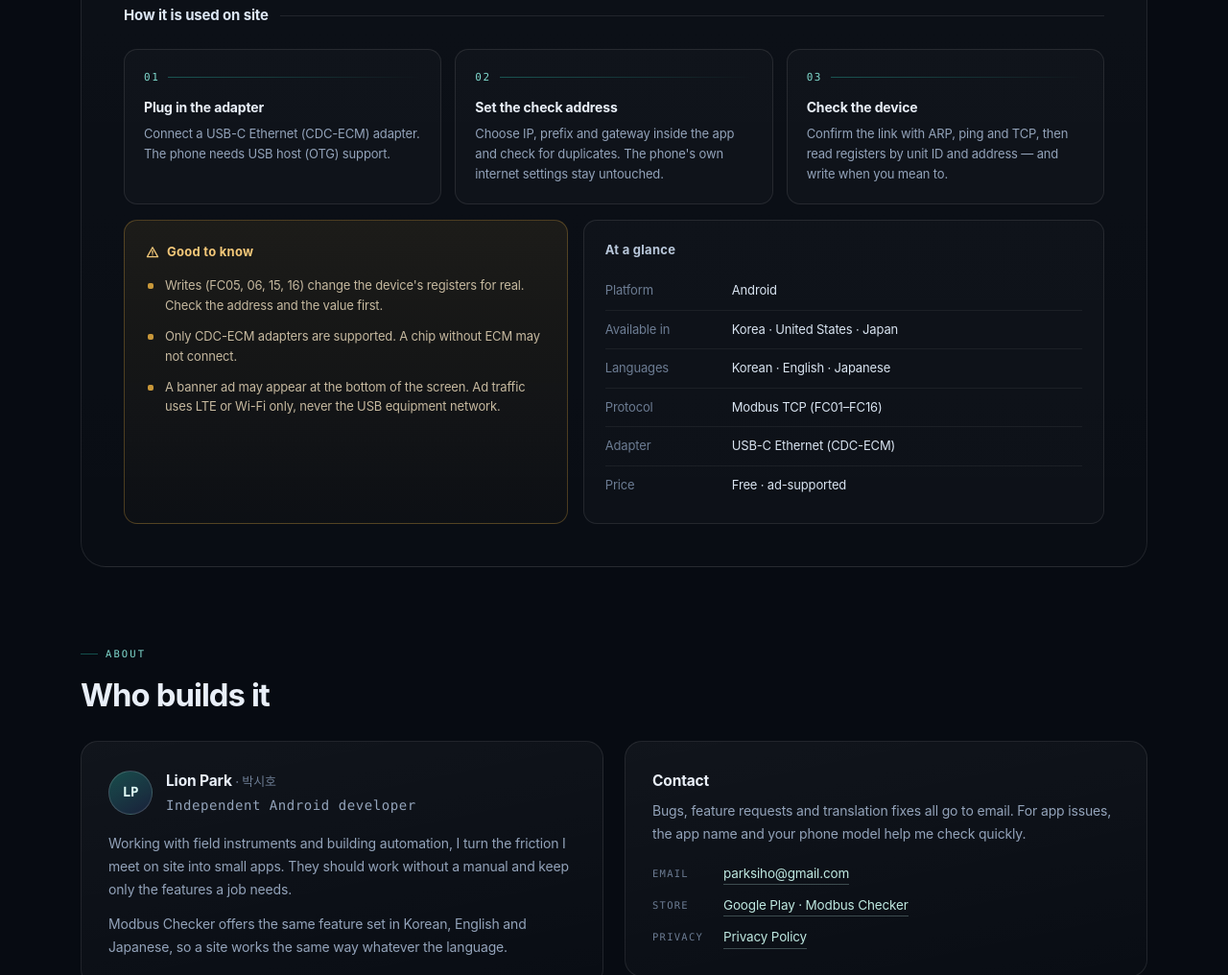
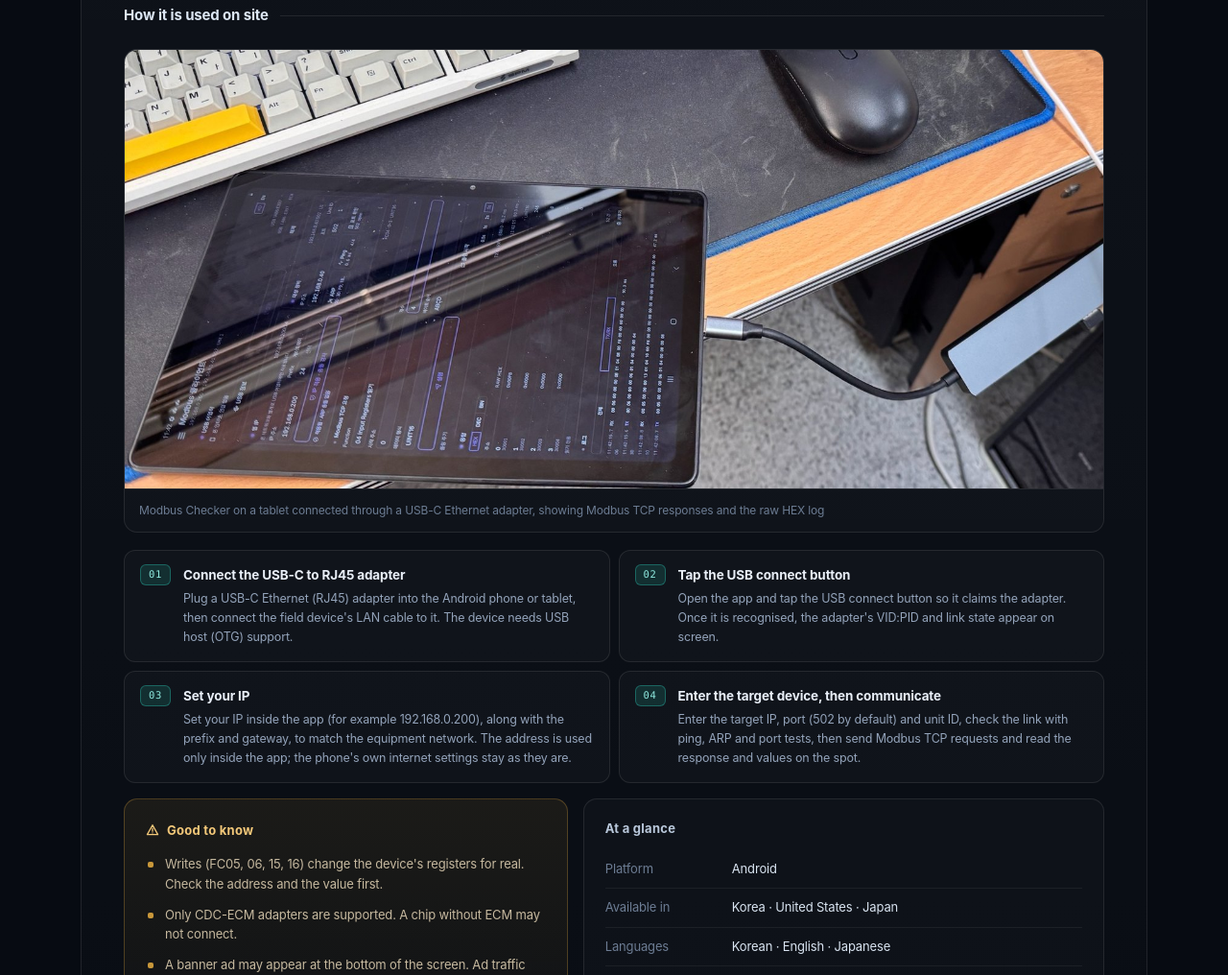
Before and after one commit to parksiho/parksiho.github.io, a plain HTML site: page index.html in a window 1280 px wide. Shown: the part 2440-3456 px from the top of the page at 96% size. Drawn offline with Linux system fonts and the light colour scheme.

Commit message:
Add real setup photo and 4-step usage guide

```diff
--- a/index.html
+++ b/index.html
@@ -417,18 +417,32 @@
   .feat h4{margin:0 0 7px;font-size:14px;font-weight:650;letter-spacing:-.01em}
   .feat p{margin:0;font-size:13px;color:var(--muted);line-height:1.62}
 
-  .steps{display:grid;grid-template-columns:repeat(3,1fr);gap:14px;counter-reset:s}
-  .step{
-    position:relative;padding:20px 20px 20px 20px;border-radius:14px;
-    border:1px solid var(--line);background:rgba(255,255,255,.02);
+  .how-grid{display:grid;grid-template-columns:1fr;gap:18px}
+  .shot{
+    margin:0;border:1px solid var(--line);border-radius:14px;overflow:hidden;
+    background:rgba(255,255,255,.02);
   }
-  .step .num{
-    font-family:var(--mono);font-size:11px;letter-spacing:.14em;color:#7FD8CD;
-    display:flex;align-items:center;gap:9px;margin-bottom:10px;
+  .shot picture{display:block}
+  .shot img{display:block;width:100%;height:auto;aspect-ratio:1600/718;object-fit:cover;background:#0A101B}
+  .shot figcaption{
+    padding:12px 15px;border-top:1px solid var(--line);
+    font-size:12px;color:var(--muted-2);line-height:1.6;
   }
-  .step .num::after{content:"";flex:1;height:1px;background:linear-gradient(90deg,var(--accent-line),transparent)}
-  .step h4{margin:0 0 6px;font-size:14px;font-weight:650}
-  .step p{margin:0;font-size:13px;color:var(--muted);line-height:1.62}
+  .steps-list{list-style:none;margin:0;padding:0;display:grid;grid-template-columns:1fr 1fr;gap:9px}
+  .step-row{
+    display:grid;grid-template-columns:32px 1fr;gap:13px;align-items:start;
+    padding:14px 16px;border-radius:12px;
+    border:1px solid var(--line);background:rgba(255,255,255,.022);
+    transition:border-color .2s,background .2s;
+  }
+  .step-row:hover{border-color:var(--accent-line);background:rgba(45,212,191,.045)}
+  .step-row .num{
+    font-family:var(--mono);font-size:10.5px;letter-spacing:.06em;color:#8FEADF;
+    height:22px;display:grid;place-items:center;border-radius:6px;
+    border:1px solid var(--accent-line);background:var(--accent-soft);
+  }
+  .step-row h4{margin:0 0 4px;font-size:13.5px;font-weight:650;letter-spacing:-.01em}
+  .step-row p{margin:0;font-size:12.5px;color:var(--muted);line-height:1.62}
 
   .info-grid{display:grid;grid-template-columns:.92fr 1.08fr;gap:16px;margin-top:16px}
   .caution{
@@ -496,7 +510,9 @@
     .spot-head{grid-template-columns:1fr;gap:28px}
     .mini-phone{display:none}
     .feat-grid{grid-template-columns:repeat(2,1fr)}
-    .steps{grid-template-columns:1fr}
+    .how-grid{grid-template-columns:1fr}
+    .steps-list{grid-template-columns:1fr}
+    .shot img{aspect-ratio:1200/752}
     .info-grid{grid-template-columns:1fr}
     .about-grid{grid-template-columns:1fr}
     .float.f1{right:0}
@@ -687,7 +703,18 @@
           <div class="feat-grid" id="featGrid"></div>
 
           <div class="subhead"><h3 data-i18n="spot.howTitle">현장에서 쓰는 순서</h3><span class="rule" aria-hidden="true"></span></div>
-          <div class="steps" id="stepGrid"></div>
+          <div class="how-grid">
+            <figure class="shot">
+              <picture>
+                <source media="(min-width:761px)" srcset="assets/modbus-checker-setup.jpg">
+                <img src="assets/modbus-checker-setup-mobile.jpg" loading="lazy" decoding="async"
+                     alt="USB-C 이더넷 어댑터를 연결한 안드로이드 태블릿에서 모드버스 체커를 실행한 실제 사진"
+                     data-i18n-alt="spot.shotAlt">
+              </picture>
+              <figcaption data-i18n="spot.shotCaption">USB-C 이더넷 어댑터를 연결한 태블릿에서 Modbus TCP 응답과 원시 HEX 로그를 확인하는 모습</figcaption>
+            </figure>
+            <ol class="steps-list" id="stepGrid"></ol>
+          </div>
 
           <div class="info-grid">
             <div class="caution">
@@ -794,6 +821,8 @@ const STR = {
     "spot.lead": "노트북과 케이블을 꺼내지 않아도 됩니다. 폰과 USB-C 이더넷 어댑터로 장비에 붙어 링크를 확인하고, 레지스터를 읽고, 필요하면 씁니다.",
     "spot.featuresTitle": "할 수 있는 일",
     "spot.howTitle": "현장에서 쓰는 순서",
+    "spot.shotCaption": "USB-C 이더넷 어댑터를 연결한 태블릿에서 Modbus TCP 응답과 원시 HEX 로그를 확인하는 모습",
+    "spot.shotAlt": "USB-C 이더넷 어댑터를 연결한 안드로이드 태블릿에서 모드버스 체커를 실행한 실제 사진",
     "spot.cautionsTitle": "알아 둘 점",
     "spot.specsTitle": "한눈에 보기",
     "card.play": "Google Play",
@@ -843,6 +872,8 @@ const STR = {
     "spot.lead": "No laptop to open, no extra cable. Attach the phone through a USB-C Ethernet adapter, confirm the link, read the registers, and write only when you mean to.",
     "spot.featuresTitle": "What it does",
     "spot.howTitle": "How it is used on site",
+    "spot.shotCaption": "Modbus Checker on a tablet connected through a USB-C Ethernet adapter, showing Modbus TCP responses and the raw HEX log",
+    "spot.shotAlt": "A real photo of Modbus Checker running on an Android tablet connected to a USB-C Ethernet adapter",
     "spot.cautionsTitle": "Good to know",
     "spot.specsTitle": "At a glance",
     "card.play": "Google Play",
@@ -892,6 +923,8 @@ const STR = {
     "spot.lead": "ノート PC も余分なケーブルも要りません。スマホと USB-C イーサネットアダプターで機器につなぎ、リンクを確認し、レジスタを読む。書き込みは必要なときだけ。",
     "spot.featuresTitle": "できること",
     "spot.howTitle": "現場での使い方",
+    "spot.shotCaption": "USB-C イーサネットアダプター経由でタブレット上の Modbus Checker が Modbus TCP の応答と生の HEX ログを表示している様子",
+    "spot.shotAlt": "USB-C イーサネットアダプターを接続した Android タブレットで Modbus Checker を実行している実際の写真",
     "spot.cautionsTitle": "ご注意",
     "spot.specsTitle": "概要",
     "card.play": "Google Play",
@@ -1009,27 +1042,35 @@ const FEATURES = [
 
 const STEPS = [
   {
-    title: { ko: "어댑터 연결", en: "Plug in the adapter", ja: "アダプターを接続" },
+    title: { ko: "USB-C to RJ45 컨버터 연결", en: "Connect the USB-C to RJ45 adapter", ja: "USB-C to RJ45 アダプターを接続" },
     body: {
-      ko: "USB-C 이더넷(CDC-ECM) 어댑터를 폰에 연결합니다. USB 호스트(OTG)를 지원하는 폰이 필요합니다.",
-      en: "Connect a USB-C Ethernet (CDC-ECM) adapter. The phone needs USB host (OTG) support.",
-      ja: "USB-C イーサネット（CDC-ECM）アダプターをスマホに接続します。USB ホスト（OTG）対応の端末が必要です。"
+      ko: "안드로이드 폰이나 태블릿에 USB-C 이더넷(RJ45) 어댑터를 연결하고, 어댑터에 현장 장비의 랜선을 꽂습니다. USB 호스트(OTG)를 지원하는 기기여야 합니다.",
+      en: "Plug a USB-C Ethernet (RJ45) adapter into the Android phone or tablet, then connect the field device's LAN cable to it. The device needs USB host (OTG) support.",
+      ja: "Android スマホ／タブレットに USB-C イーサネット（RJ45）アダプターを接続し、アダプターに現場機器の LAN ケーブルを挿します。USB ホスト（OTG）対応の端末が必要です。"
     }
   },
   {
-    title: { ko: "점검 주소 설정", en: "Set the check address", ja: "点検用アドレスを設定" },
+    title: { ko: "앱에서 [USB 연결] 클릭", en: "Tap the USB connect button", ja: "アプリで［USB 接続］をタップ" },
     body: {
-      ko: "앱 안에서 IP·프리픽스·게이트웨이를 정하고 IP 충돌을 확인합니다. 폰의 인터넷 설정은 건드리지 않습니다.",
-      en: "Choose IP, prefix and gateway inside the app and check for duplicates. The phone's own internet settings stay untouched.",
-      ja: "アプリ内で IP・プレフィックス・ゲートウェイを決め、IP の重複を確認します。スマホ自体のインターネット設定には触れません。"
+      ko: "앱을 실행한 뒤 화면의 [USB 연결]을 눌러 어댑터를 인식시킵니다. 인식되면 어댑터 정보(VID:PID)와 링크 상태가 표시됩니다.",
+      en: "Open the app and tap the USB connect button so it claims the adapter. Once it is recognised, the adapter's VID:PID and link state appear on screen.",
+      ja: "アプリを起動し、画面の［USB 接続］を押してアダプターを認識させます。認識されるとアダプターの VID:PID とリンク状態が表示されます。"
     }
   },
   {
-    title: { ko: "장비 점검", en: "Check the device", ja: "機器を点検" },
+    title: { ko: "내 IP 설정", en: "Set your IP", ja: "自分の IP を設定" },
     body: {
-      ko: "ARP·Ping·TCP로 연결을 확인한 뒤 Unit ID와 주소로 레지스터를 읽고, 필요하면 씁니다.",
-      en: "Confirm the link with ARP, ping and TCP, then read registers by unit ID and address — and write when you mean to.",
-      ja: "ARP・Ping・TCP で接続を確認し、ユニット ID とアドレスでレジスタを読み書きします。"
+      ko: "장비망에 맞춰 앱 안에서 내 IP(예: 192.168.0.200), 프리픽스, 게이트웨이를 설정합니다. 이 주소는 앱 안에서만 쓰이고 폰의 인터넷 설정은 그대로 둡니다.",
+      en: "Set your IP inside the app (for example 192.168.0.200), along with the prefix and gateway, to match the equipment network. The address is used only inside the app; the phone's own internet settings stay as they are.",
+      ja: "機器ネットワークに合わせて、アプリ内で自分の IP（例：192.168.0.200）、プレフィックス、ゲートウェイを設定します。このアドレスはアプリ内だけで使い、スマホ自体のインターネット設定は変更しません。"
+    }
+  },
+  {
+    title: { ko: "상대 장비 정보 입력 후 통신", en: "Enter the target device, then communicate", ja: "相手機器を入力して通信" },
+    body: {
+      ko: "상대 장비 IP, 포트(기본 502), 국번(Unit ID)을 입력하고 Ping·ARP·포트 점검으로 연결을 확인합니다. 이어서 Modbus TCP 요청을 보내 응답과 값을 바로 확인합니다.",
+      en: "Enter the target IP, port (502 by default) and unit ID, check the link with ping, ARP and port tests, then send Modbus TCP requests and read the response and values on the spot.",
+      ja: "相手機器の IP、ポート（既定 502）、ユニット ID を入力し、Ping・ARP・ポート確認で接続をチェックします。続けて Modbus TCP 要求を送り、応答と値をその場で確認できます。"
     }
   }
 ];
@@ -1091,6 +1132,7 @@ function t(key) {
 function applyI18n() {
   $$("[data-i18n]").forEach((el) => { el.textContent = t(el.getAttribute("data-i18n")); });
   $$("[data-i18n-html]").forEach((el) => { el.innerHTML = t(el.getAttribute("data-i18n-html")); });
+  $$("[data-i18n-alt]").forEach((el) => { el.setAttribute("alt", t(el.getAttribute("data-i18n-alt"))); });
   document.documentElement.setAttribute("lang", lang);
   document.title = t("meta.title");
   const desc = $('meta[name="description"]');
@@ -1157,8 +1199,8 @@ function renderSpotlight() {
     '<h4>' + esc(pick(f.title, lang)) + '</h4><p>' + esc(pick(f.body, lang)) + '</p></div>'
   ).join("");
   $("#stepGrid").innerHTML = STEPS.map((s, i) =>
-    '<div class="step"><div class="num">' + String(i + 1).padStart(2, "0") + '</div>' +
-    '<h4>' + esc(pick(s.title, lang)) + '</h4><p>' + esc(pick(s.body, lang)) + '</p></div>'
+    '<li class="step-row"><span class="num">' + String(i + 1).padStart(2, "0") + '</span>' +
+    '<div><h4>' + esc(pick(s.title, lang)) + '</h4><p>' + esc(pick(s.body, lang)) + '</p></div></li>'
   ).join("");
   $("#cautionList").innerHTML = CAUTIONS.map((c) => "<li>" + esc(pick(c, lang)) + "</li>").join("");
   $("#specList").innerHTML = SPECS.map((s) =>
```
Also changed, not shown: assets/modbus-checker-setup-mobile.jpg (added), assets/modbus-checker-setup.jpg (added).
